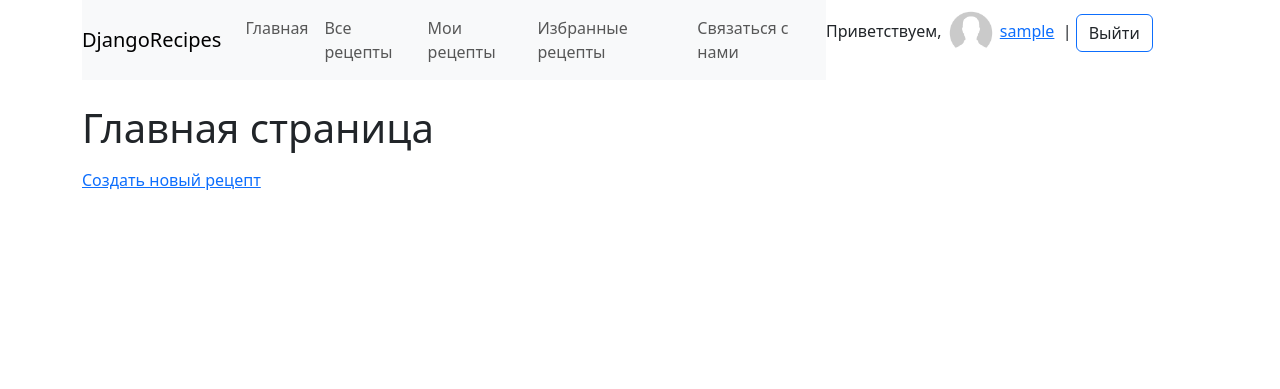
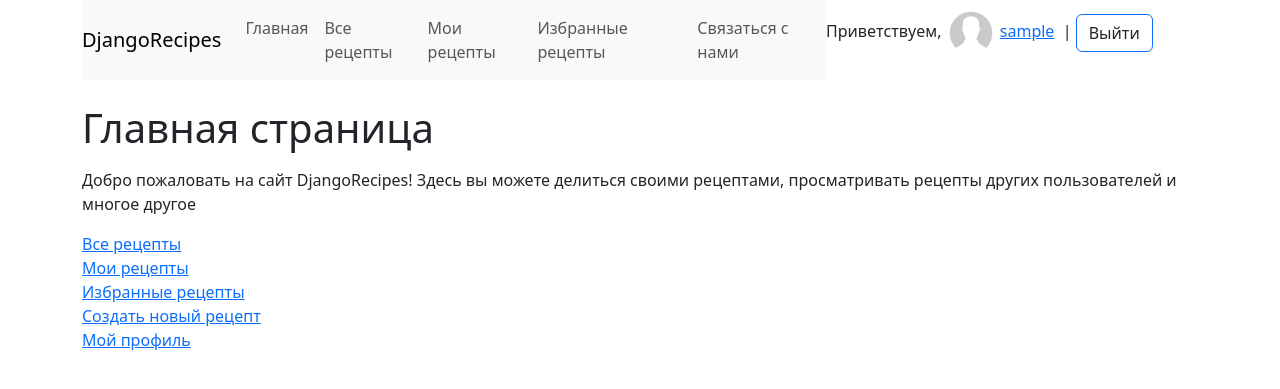
Before and after one commit to Mandalore1/DjangoRecipes, a Django app: page / in a window 1280 px wide. Shown: the top 389 px of the page. Run offline with Django 4.2, Linux system fonts and the light colour scheme; the visitor is signed in with stand-in values (Sample User, id 1); some libraries are stand-ins or nearby versions.

Commit message:
Update: home page

```diff
--- a/templates/home.html
+++ b/templates/home.html
@@ -4,7 +4,13 @@
 {% block h1 %}Главная страница{% endblock h1 %}
 
 {% block content %}
+<p>Добро пожаловать на сайт DjangoRecipes! Здесь вы можете делиться своими рецептами, просматривать рецепты других
+    пользователей и многое другое</p>
+<a class="d-block" href="{% url 'recipe_list' %}">Все рецепты</a>
 {% if request.user.is_authenticated %}
-<a href="{% url 'recipe_create' %}">Создать новый рецепт</a>
+<a class="d-block" href="{% url 'recipe_my' %}">Мои рецепты</a>
+<a class="d-block" href="{% url 'recipe_favorite' %}">Избранные рецепты</a>
+<a class="d-block" href="{% url 'recipe_create' %}">Создать новый рецепт</a>
+<a class="d-block" href="{% url 'user_info' request.user.username %}">Мой профиль</a>
 {% endif %}
 {% endblock content %}
```
